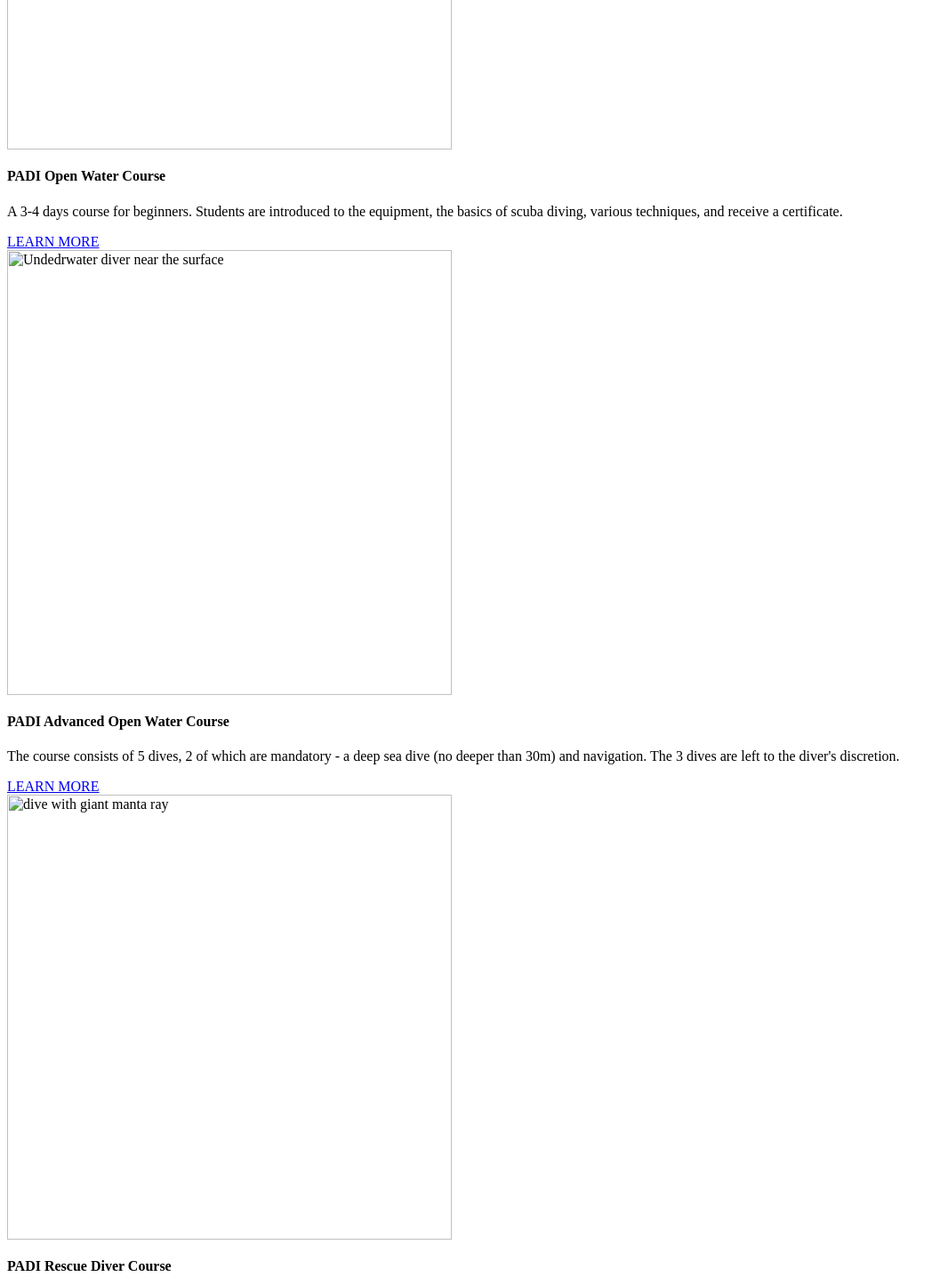
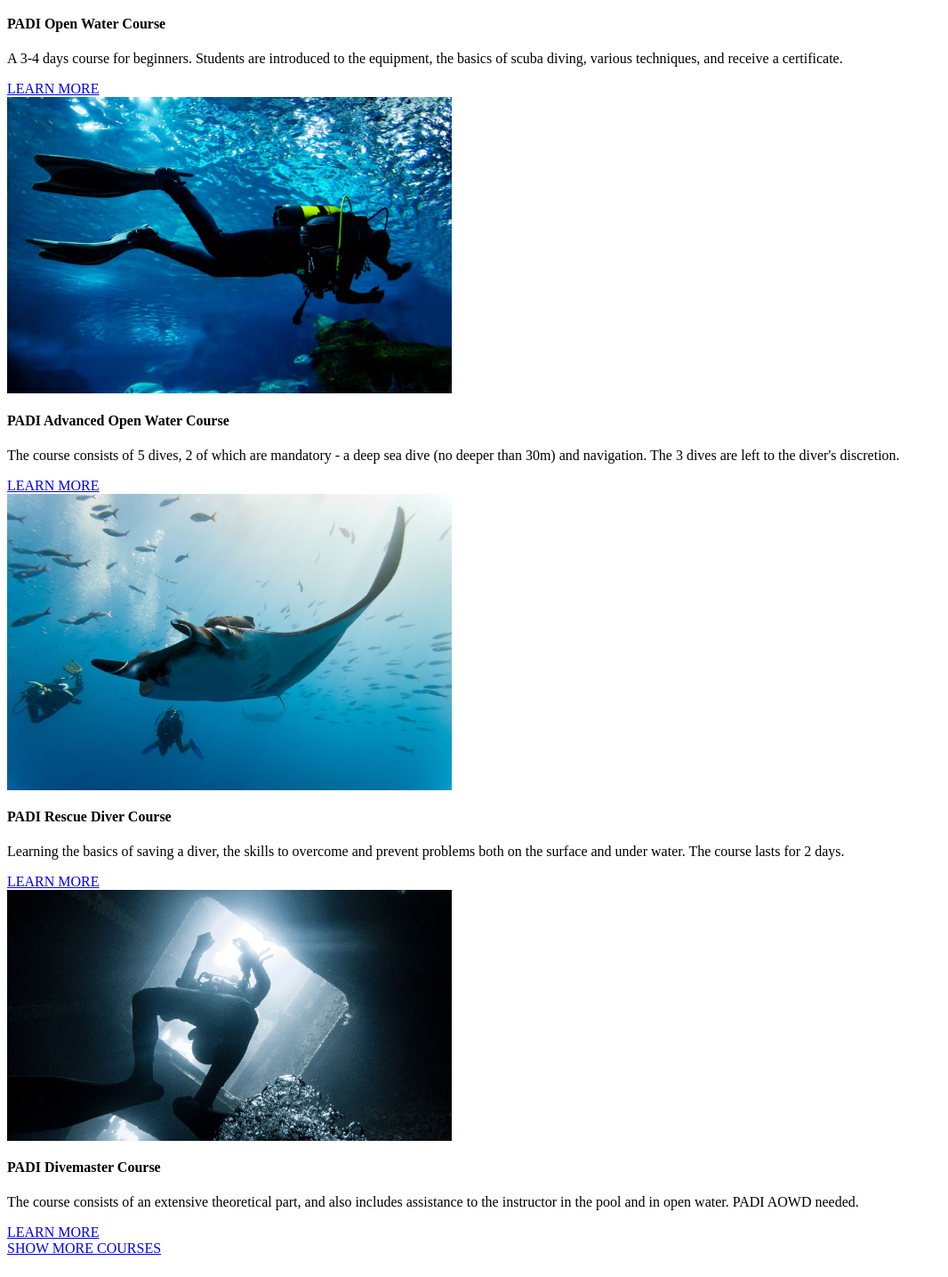
Before and after one commit to koldovsky/1299-team-02, a plain HTML site: page index.courses.partial.html in a window 1280 px wide. Shown: the part 487-1922 px from the top of the page at 89% size, without its empty margins (0-1066 px from the left). Drawn offline with Linux system fonts and the light colour scheme.

Commit message:
fix: courses folder corrected typo

```diff
--- a/index.courses.partial.html
+++ b/index.courses.partial.html
@@ -13,7 +13,7 @@
       <div class="courses__image">
         <img
           width="500"
-          src="img/index/couses/courses-diver-show-okay.webp"
+          src="img/index/courses/courses-diver-show-okay.webp"
           alt="diver shows okay"
         />
       </div>
@@ -31,7 +31,7 @@
       <div class="courses__image">
         <img
           width="500"
-          src="img/index/couses/courses-underwater-diver-near-surface.jpeg"
+          src="img/index/courses/courses-underwater-diver-near-surface.jpeg"
           alt="Undedrwater diver near the surface"
         />
       </div>
@@ -49,7 +49,7 @@
       <div class="courses__image">
         <img
           width="500"
-          src="img/index/couses/underwater-dive-with-giant-manta-ray.jpeg"
+          src="img/index/courses/underwater-dive-with-giant-manta-ray.jpeg"
           alt="dive with giant manta ray"
         />
       </div>
@@ -67,7 +67,7 @@
       <div class="courses__image">
         <img
           width="500"
-          src="img/index/couses/underwater-exploration-inside-shipwreck.jpeg"
+          src="img/index/courses/underwater-exploration-inside-shipwreck.jpeg"
           alt="underwater exploration inside shipwreck"
         />
       </div>
```
